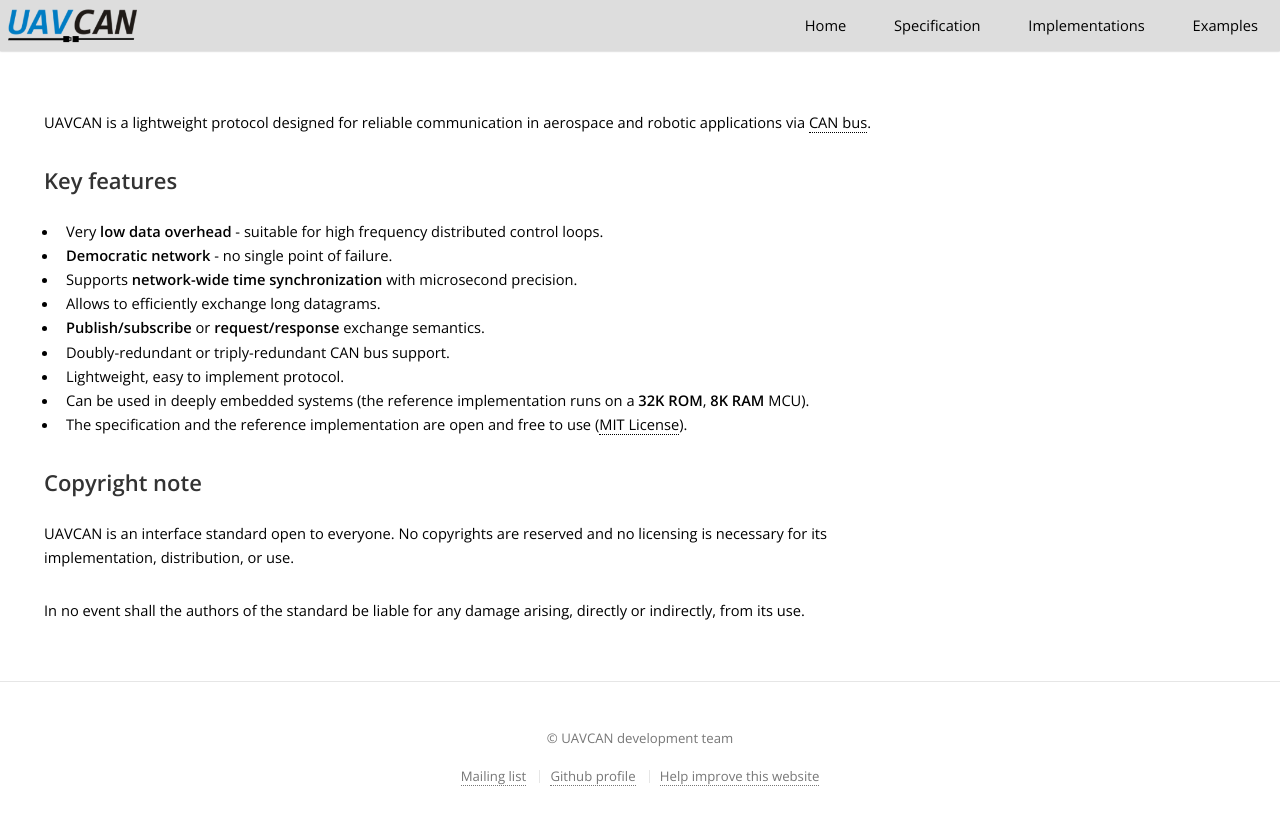
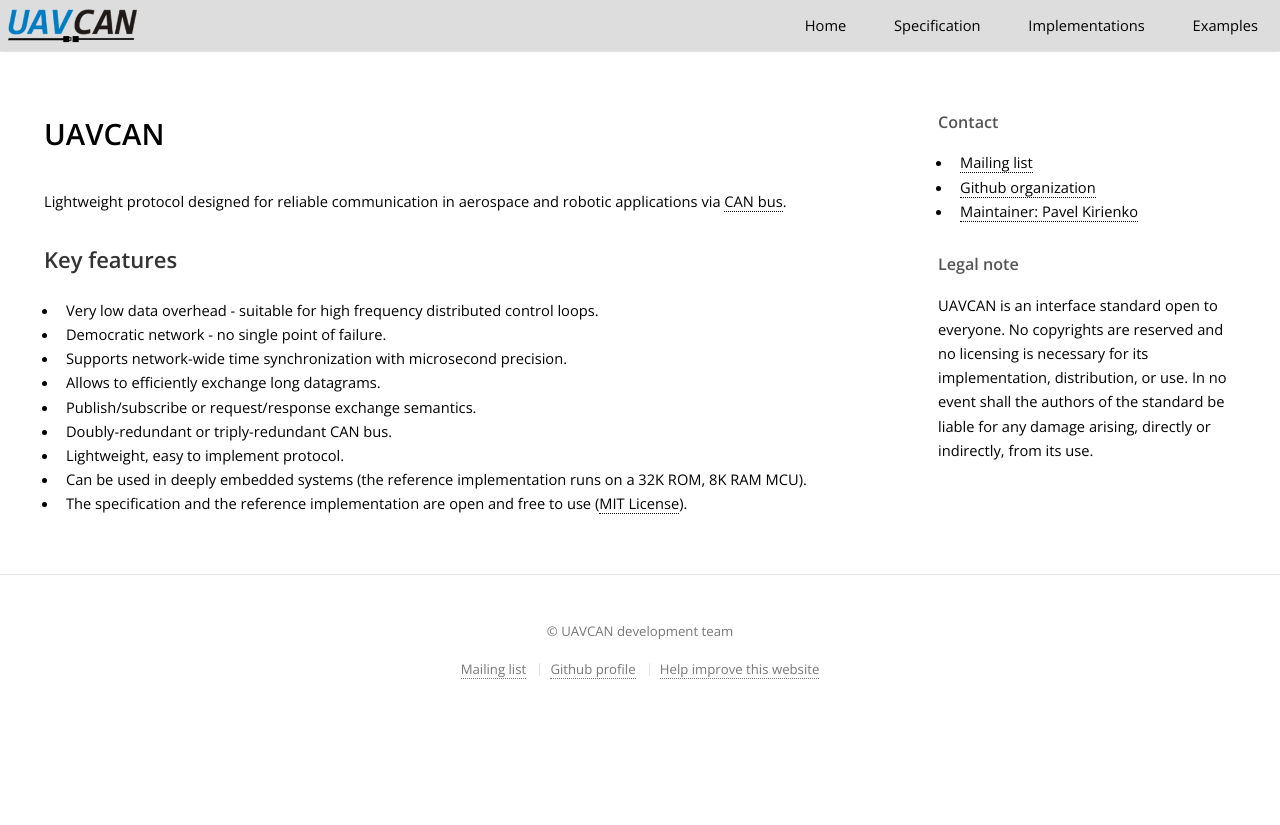
Before and after one commit to OpenCyphal-Garage/uavcan.github.io, a Jekyll site: the page built from index.md, in a window 1280 px wide. Shown: the top 825 px of the page. Built offline with Jekyll 4.4.1, drawn with Linux system fonts in a browser that asks for light colours; Markdown is read by kramdown in place of the engine named in the settings.

Commit message:
Homepage

```diff
--- /dev/null
+++ b/_layouts/home.html
@@ -0,0 +1,53 @@
+<!DOCTYPE HTML>
+<html>
+
+    {% include head.html %}
+
+    <body>
+
+        {% include header.html %}
+
+        <section id="main" class="wrapper sidebar right">
+            <div class="inner">
+
+                <!-- CONTENT -->
+                <div class="content">
+                {{ content }}
+                </div>
+
+                <!-- SIDEBAR -->
+                <div class="sidebar">
+                    <section>
+                        <h3>Contact</h3>
+                        <footer>
+                        <ul>
+                            <li>
+                                <a href="https://groups.google.com/forum/#!forum/uavcan">Mailing list</a>
+                            </li>
+                            <li>
+                                <a href="https://github.com/UAVCAN">Github organization</a>
+                            </li>
+                            <li>
+                                <a href="mailto:pavel.kirienko@zubax.com">Maintainer: Pavel Kirienko</a>
+                            </li>
+                        </ul>
+                        </footer>
+                    </section>
+
+                    <section>
+                        <h3>Legal note</h3>
+                        <footer>
+UAVCAN is an interface standard open to everyone.
+No copyrights are reserved and no licensing is necessary for its implementation, distribution, or use.
+In no event shall the authors of the standard be liable for any damage arising, directly or indirectly, from its use.
+                        </footer>
+                    </section>
+                </div>
+
+            </div>
+        </section>
+
+        {% include footer.html %}
+
+    </body>
+</html>
--- a/index.md
+++ b/index.md
@@ -1,22 +1,19 @@
 ---
+layout: home
 ---
 
-UAVCAN is a lightweight protocol designed for reliable communication in aerospace and robotic applications via [CAN bus](https://en.wikipedia.org/wiki/CAN_bus).
+# UAVCAN
+
+Lightweight protocol designed for reliable communication in aerospace and robotic applications via [CAN bus](https://en.wikipedia.org/wiki/CAN_bus).
 
 ## Key features
 
-- Very **low data overhead** - suitable for high frequency distributed control loops.
-- **Democratic network** - no single point of failure.
-- Supports **network-wide time synchronization** with microsecond precision.
+- Very low data overhead - suitable for high frequency distributed control loops.
+- Democratic network - no single point of failure.
+- Supports network-wide time synchronization with microsecond precision.
 - Allows to efficiently exchange long datagrams.
-- **Publish/subscribe** or **request/response** exchange semantics.
-- Doubly-redundant or triply-redundant CAN bus support.
+- Publish/subscribe or request/response exchange semantics.
+- Doubly-redundant or triply-redundant CAN bus.
 - Lightweight, easy to implement protocol.
-- Can be used in deeply embedded systems (the reference implementation runs on a **32K ROM**, **8K RAM** MCU).
+- Can be used in deeply embedded systems (the reference implementation runs on a 32K ROM, 8K RAM MCU).
 - The specification and the reference implementation are open and free to use ([MIT License](http://opensource.org/licenses/MIT)).
-
-## Copyright note
-
-UAVCAN is an interface standard open to everyone. No copyrights are reserved and no licensing is necessary for its implementation, distribution, or use.
-
-In no event shall the authors of the standard be liable for any damage arising, directly or indirectly, from its use.
```
